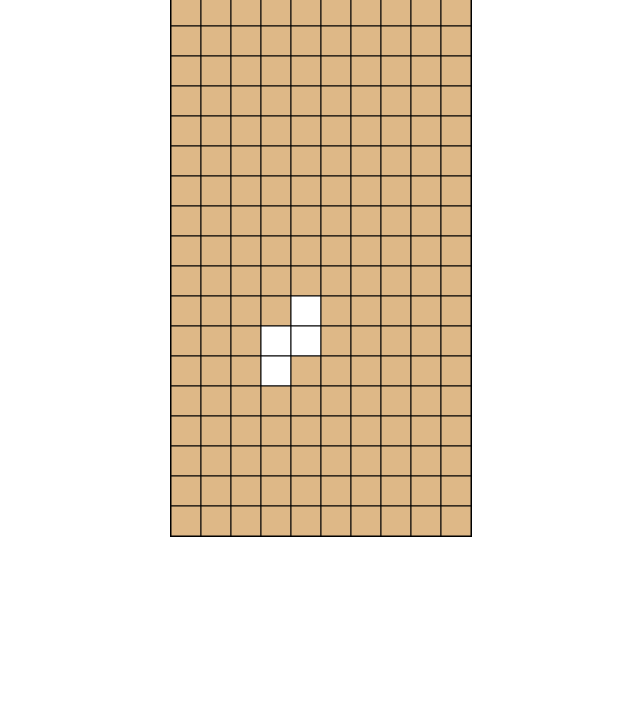
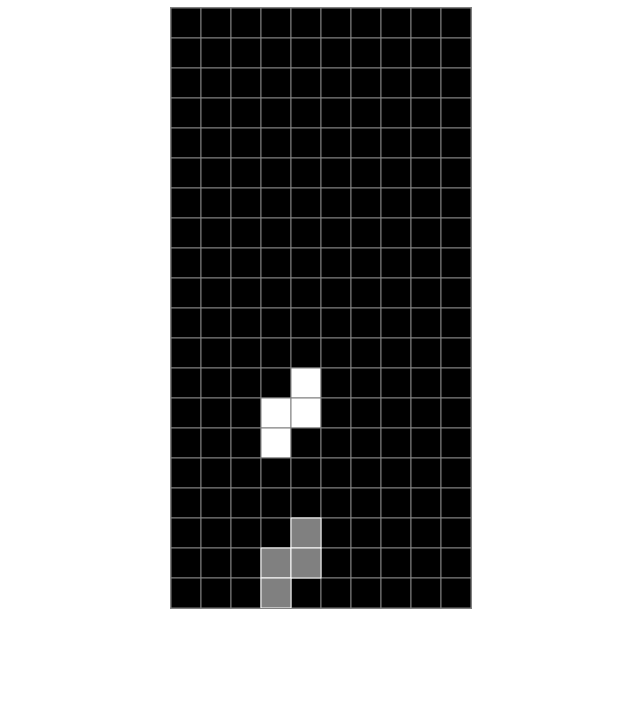
Before and after one commit to BWbwchen/Tetris, a plain HTML site: page index.html in a window 1280 px wide. Shown: the part 73-800 px from the top of the page, without its empty margins (319-959 px from the left). Drawn offline with Linux system fonts and the light colour scheme.

Commit message:
1/29 predict system done

```diff
--- a/index.html
+++ b/index.html
@@ -2,15 +2,17 @@
 <html>
   <head>
     <meta charset="utf-8">
-    <title>javascript clock</title>
+    <title>Tetris</title>
     <link rel="stylesheet" href="styles/style.css">
 </head>
   <body>
+    <h1>Tetris !</h1>
     <canvas id="tetris" width="300" height="600"></canvas>
     <script src="script/parameter.js" ></script>
     <script src="script/keyboard.js" ></script>
+    <script src="script/controller.js" ></script>
     <script src="script/render.js" ></script>
-    <script src="script/controller.js" ></script>
     <script src="script/main.js" ></script>
   </body>
+
 </html>
--- a/script/keyboard.js
+++ b/script/keyboard.js
@@ -1,27 +1,23 @@
 document.addEventListener('keydown', keyboardDown);
 document.addEventListener('keyup', keyboardUp);
 function keyboardDown(e) {
-  keystatus = keystatus.fill(false);
+  //keystatus = keystatus.fill(false);
   switch (e.key) {
     case 'w':
     case 'ArrowUp':
       keystatus[2] = true;
-      console.log(e.key);
       break;
     case 'a':
     case 'ArrowLeft':
       keystatus[1] = true;
-      console.log(e.key);
       break;
     case 's':
     case 'ArrowDown':
       keystatus[3] = true;
-      console.log(e.key);
       break;
     case 'd':
     case 'ArrowRight':
       keystatus[0] = true;
-      console.log(e.key);
       break;
     case ' ':
       keystatus[4] = true;
@@ -31,5 +27,4 @@ function keyboardDown(e) {
 }
 function keyboardUp(e) {
   keystatus = keystatus.fill(false);
-  console.log(e.key + ' up');
 }
--- a/script/parameter.js
+++ b/script/parameter.js
@@ -32,3 +32,4 @@ const piece = [
     [0, 0, 0, 0]]];
 let map = new Array(HEIGHT).fill(false).map(() => new Array(WIDTH).fill(false));
 let keystatus = new Array(6).fill(false);
+let pieceShadow = new Array(HEIGHT).fill(false).map(() => new Array(WIDTH).fill(false));
--- a/script/render.js
+++ b/script/render.js
@@ -1,32 +1,75 @@
 const canvas = document.getElementById('tetris');
 const ctx = canvas.getContext('2d');
+function drawBlock(i, j) {
+  ctx.clearRect(BLOCK_SIZE*j, BLOCK_SIZE*i, BLOCK_SIZE, BLOCK_SIZE);
+  ctx.fillStyle = 'white';
+  ctx.fillRect(BLOCK_SIZE*j, BLOCK_SIZE*i, BLOCK_SIZE, BLOCK_SIZE);
+  ctx.strokeStyle = 'gray';
+  ctx.strokeRect(BLOCK_SIZE*j, BLOCK_SIZE*i, BLOCK_SIZE, BLOCK_SIZE);
+}
+function drawEmpty(i, j) {
+  ctx.clearRect(BLOCK_SIZE*j, BLOCK_SIZE*i, BLOCK_SIZE, BLOCK_SIZE);
+  ctx.strokeStyle = 'gray';
+  ctx.strokeRect(BLOCK_SIZE*j, BLOCK_SIZE*i, BLOCK_SIZE, BLOCK_SIZE);
+}
+function drawShadow(i, j) {
+  ctx.clearRect(BLOCK_SIZE*j, BLOCK_SIZE*i, BLOCK_SIZE, BLOCK_SIZE);
+  ctx.fillStyle = 'gray';
+  ctx.fillRect(BLOCK_SIZE*j, BLOCK_SIZE*i, BLOCK_SIZE, BLOCK_SIZE);
+  ctx.strokeStyle = 'white';
+  ctx.strokeRect(BLOCK_SIZE*j, BLOCK_SIZE*i, BLOCK_SIZE, BLOCK_SIZE);
+}
+
 function render(gameboard) {
+  // main draw
   for (let i = 0; i < HEIGHT; ++i) {
     for (let j = 0; j < WIDTH; ++j) {
-      ctx.clearRect(BLOCK_SIZE*j, BLOCK_SIZE*i, BLOCK_SIZE, BLOCK_SIZE);
       if (map[i][j] === true) {
-        ctx.fillStyle = 'white';
-        ctx.fillRect(BLOCK_SIZE*j, BLOCK_SIZE*i, BLOCK_SIZE, BLOCK_SIZE);
-        ctx.strokeStyle = 'black';
-        ctx.strokeRect(BLOCK_SIZE*j, BLOCK_SIZE*i, BLOCK_SIZE, BLOCK_SIZE);
-      } else if (gameboard.x <= j && j <= gameboard.x+3 &&
-                     gameboard.y <= i && i <= gameboard.y+3 ) {
-        // draw piece
+        drawBlock(i, j);
+      }
+      // draw piece
+      else if (gameboard.x <= j && j <= gameboard.x+3 &&
+               gameboard.y <= i && i <= gameboard.y+3 ) {
         const [rotateX, rotateY] =
-            rotateIndex(j-gameboard.x, i-gameboard.y, gameboard.rotate);
+              rotateIndex(j-gameboard.x, i-gameboard.y, gameboard.rotate);
+
         if (piece[gameboard.item][rotateY][rotateX] === 1) {
-          ctx.fillStyle = 'white';
-          ctx.fillRect(BLOCK_SIZE*j, BLOCK_SIZE*i, BLOCK_SIZE, BLOCK_SIZE);
-          ctx.strokeStyle = 'black';
-          ctx.strokeRect(BLOCK_SIZE*j, BLOCK_SIZE*i, BLOCK_SIZE, BLOCK_SIZE);
+          drawBlock(i, j);
         } else {
-          ctx.strokeStyle = 'black';
-          ctx.strokeRect(BLOCK_SIZE*j, BLOCK_SIZE*i, BLOCK_SIZE, BLOCK_SIZE);
+          drawEmpty(i, j);
         }
       } else {
-        ctx.strokeStyle = 'black';
-        ctx.strokeRect(BLOCK_SIZE*j, BLOCK_SIZE*i, BLOCK_SIZE, BLOCK_SIZE);
+        drawEmpty(i, j);
       }
     }
   }
+
+  // draw shadow
+  let shadowy = gameboard.y;
+  for (let i = 1; i < HEIGHT; ++i) {
+    if (doesPieceFit(gameboard.x, shadowy+i, gameboard.rotate, gameboard.item) === false) {
+      shadowy += i - 1;
+      break;
+    }
+  }
+  for (let i = shadowy; i < shadowy+4; ++i) {
+    for (let j = gameboard.x; j < gameboard.x+4; ++j) {
+      const [rotateX, rotateY] =
+            rotateIndex(j-gameboard.x, i-shadowy, gameboard.rotate);
+      if (i-gameboard.y >= 4) {
+        if (piece[gameboard.item][rotateY][rotateX] === 1) drawShadow(i, j);
+        continue;
+      }
+      const [rotateOriginX, rotateOriginY] =
+            rotateIndex(j-gameboard.x, i-gameboard.y, gameboard.rotate);
+      if (piece[gameboard.item][rotateY][rotateX] === 1) {
+        if (piece[gameboard.item][rotateOriginY][rotateOriginX] === 1) {
+          // do nothing
+        } else {
+          drawShadow(i, j);
+        }
+      }
+    }
+  }
+
 }
--- a/styles/style.css
+++ b/styles/style.css
@@ -1,10 +1,13 @@
 html {
   font-family: sans-serif;
+}
+h1 {
+  text-align: center;
 }
 canvas {
 
   display: block;
   margin: auto;
-  border: 1px solid black;
-  background: burlywood;
+  border: 1px solid gray;
+  background: black;
 }
```
